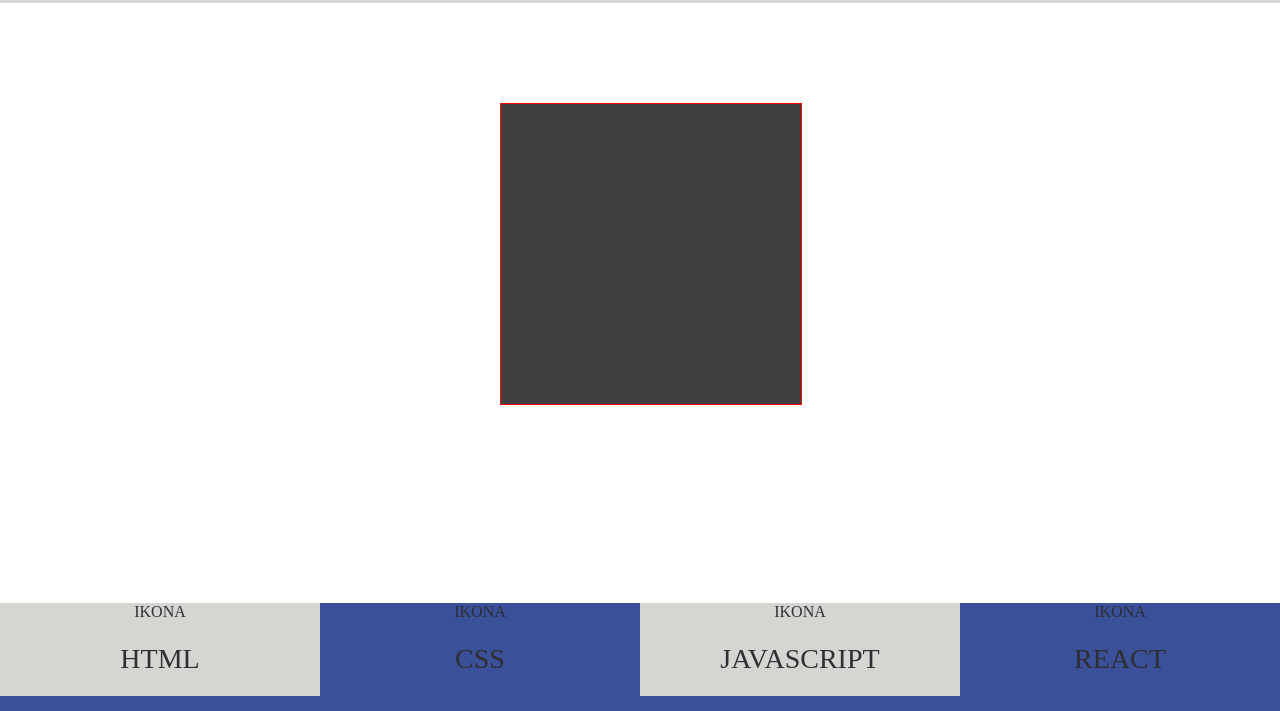
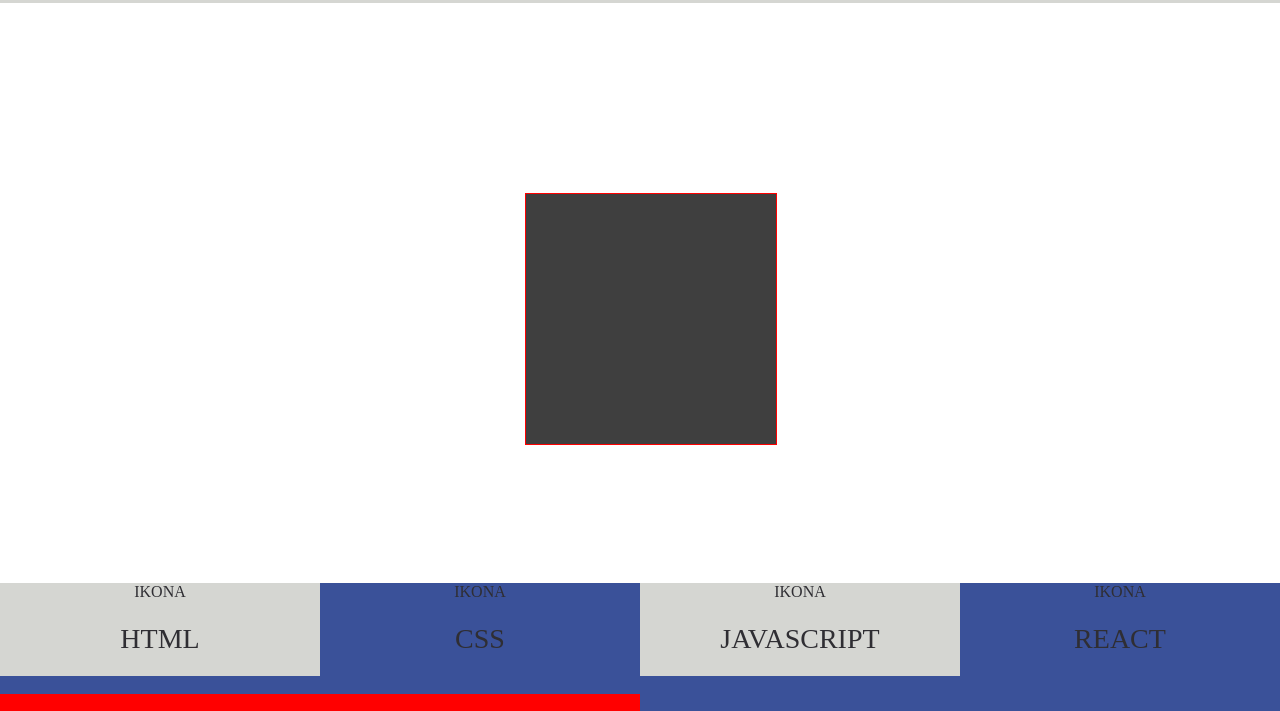
Before and after one commit to ksmolarczyk/myWebsite, a plain HTML site: page index.html in a window 1280 px wide. Shown: the part 83-794 px from the top of the page. Drawn offline with Linux system fonts and the light colour scheme.

Commit message:
cube banner updated

```diff
--- a/css/style.css
+++ b/css/style.css
@@ -114,19 +114,19 @@ nav ul li a:hover {
 /* ---------- END OF NAVIGATION -----------*/
 
 .banner-cube {
-    height: 600px;
+    height: 580px;
 }
 
 #container{
     width: 300px;
-    height: 300px;
+    height: 100px;
     position: absolute;
-    margin-top: 100px;
+    margin-top: 190px;
     margin-left: 500px;
 }
 #cube{
-    height: 300px;
-    width: 300px ;
+    height: 250px;
+    width: 250px ;
     transform-style: preserve-3d;
     margin: 0 auto;
     animation: cube 5s infinite linear alternate;
@@ -134,8 +134,8 @@ nav ul li a:hover {
     transition: 1s;
 }
 #cube div{
-    width: 300px;
-    height: 300px;
+    width: 250px;
+    height: 250px;
     position: absolute;
     background-color: rgba(0,0,0,0.5);
     color: #fff;
@@ -172,7 +172,7 @@ nav ul li a:hover {
 }
 
 #back {
-    transform: translateZ(-300PX);
+    transform: translateZ(-250PX);
 }
 
 /*.container {*/
```
